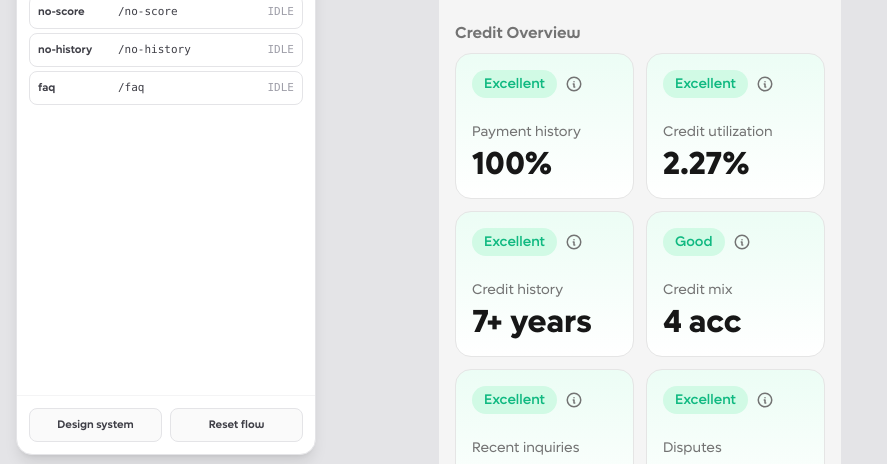
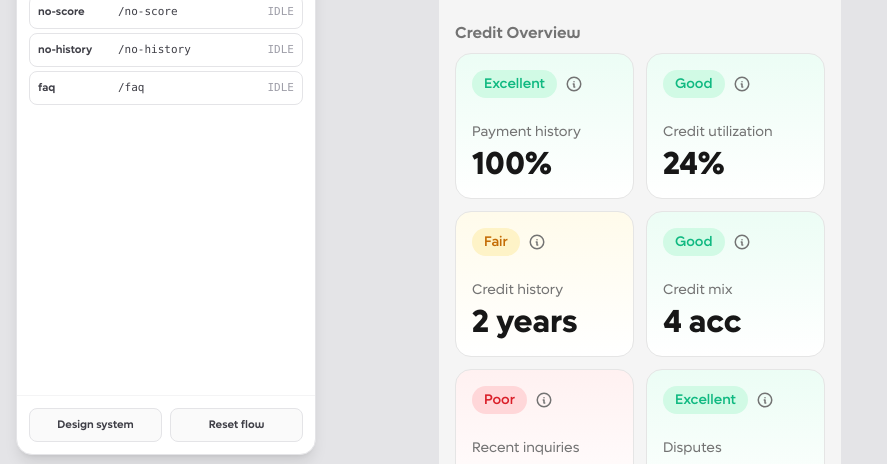
Before and after one commit to jothachil/credit-score-repo, a Next.js app: page /score in a window 1280 px wide. Shown: the part 329-793 px from the top of the page, without its empty margins (0-887 px from the left). Built offline with nearby package versions, Linux system fonts and the light colour scheme.

Commit message:
Refactor FAQ and No History pages; update image source and content for clarity. Adjust credit score impact ratings and introduce tone mapping for visual feedback in ImpactCard component.

```diff
--- a/app/faq/page.js
+++ b/app/faq/page.js
@@ -1,8 +1,7 @@
 "use client";
 
 import { Accordion } from "@base-ui/react/accordion";
-import { IconChevronDown, IconQuestionMark } from "@tabler/icons-react";
-import Button from "../components/Button";
+import { IconChevronDown } from "@tabler/icons-react";
 import NavBar from "../components/NavBar";
 
 const FAQS = [
--- a/app/no-history/page.js
+++ b/app/no-history/page.js
@@ -12,8 +12,8 @@ export default function NoCreditHistory() {
       <div className="flex flex-1 flex-col items-center justify-center gap-4 px-8 text-center">
         {/* biome-ignore lint/performance/noImgElement: prototype static asset */}
         <img
-          src="/no-credit-score-3.png"
-          alt="A credit score gauge with no reading"
+          src="/no-score-history.png"
+          alt="A person climbing steps toward a star"
           className="size-[274px] object-contain"
         />
         <div className="flex flex-col gap-2">
--- a/app/score/page.js
+++ b/app/score/page.js
@@ -85,9 +85,9 @@ const IMPACTS = [
   },
   {
     id: "credit-utilization",
-    rating: "Excellent",
+    rating: "Good",
     label: ["Credit utilization"],
-    value: "2.27%",
+    value: "24%",
     title: "Credit utilization",
     description:
       "How much of your available credit limit you're using. The lower, the better.",
@@ -100,9 +100,9 @@ const IMPACTS = [
   },
   {
     id: "credit-history",
-    rating: "Excellent",
+    rating: "Fair",
     label: ["Credit history"],
-    value: "7+ years",
+    value: "2 years",
     title: "Credit history",
     description:
       "How long you've had active credit accounts. A longer history helps your score.",
@@ -130,9 +130,9 @@ const IMPACTS = [
   },
   {
     id: "recent-inquiries",
-    rating: "Excellent",
+    rating: "Poor",
     label: ["Recent inquiries"],
-    value: "0",
+    value: "7",
     title: "Recent inquiries",
     description:
       "Hard inquiries from new credit applications in the last 6 months. Fewer is better.",
@@ -159,16 +159,40 @@ const IMPACTS = [
   },
 ];
 
+// Each rating maps to a tone: the card's top-tint gradient and the badge's
+// (stronger) tint + text colour. The *-02 badge tints are one step darker than
+// the card's *-01 top, so the pill reads against the surface (no token).
+const RATING_TONE = {
+  Excellent: {
+    card: "from-background-light-postive",
+    badge: "bg-[var(--mountain-green-02)] text-content-postive",
+  },
+  Good: {
+    card: "from-background-light-postive",
+    badge: "bg-[var(--mountain-green-02)] text-content-postive",
+  },
+  Fair: {
+    card: "from-background-light-warning",
+    badge: "bg-[var(--sunrise-yellow-02)] text-content-warning",
+  },
+  Poor: {
+    card: "from-background-light-negative",
+    badge: "bg-[var(--fire-red-02)] text-content-negative",
+  },
+};
+
 function ImpactCard({ rating, label, value, onClick }) {
+  const tone = RATING_TONE[rating] ?? RATING_TONE.Good;
   return (
     <button
       type="button"
       onClick={onClick}
-      className="flex cursor-pointer flex-col gap-6 rounded-2xl border border-border-primary bg-gradient-to-b from-background-light-postive to-background-primary p-4 text-left"
+      className={`flex cursor-pointer flex-col gap-6 rounded-2xl border border-border-primary bg-gradient-to-b to-background-primary p-4 text-left ${tone.card}`}
     >
       <div className="flex items-center justify-between gap-2">
-        {/* mountain-green-02: a stronger tint than the card's pale top, no token */}
-        <span className="rounded-full bg-[var(--mountain-green-02)] px-3 py-1 text-[14px] leading-5 font-medium text-content-postive">
+        <span
+          className={`rounded-full px-3 py-1 text-[14px] leading-5 font-medium ${tone.badge}`}
+        >
           {rating}
         </span>
         <IconInfoCircle
```
Also changed, not shown: public/no-score-history.png (added).
